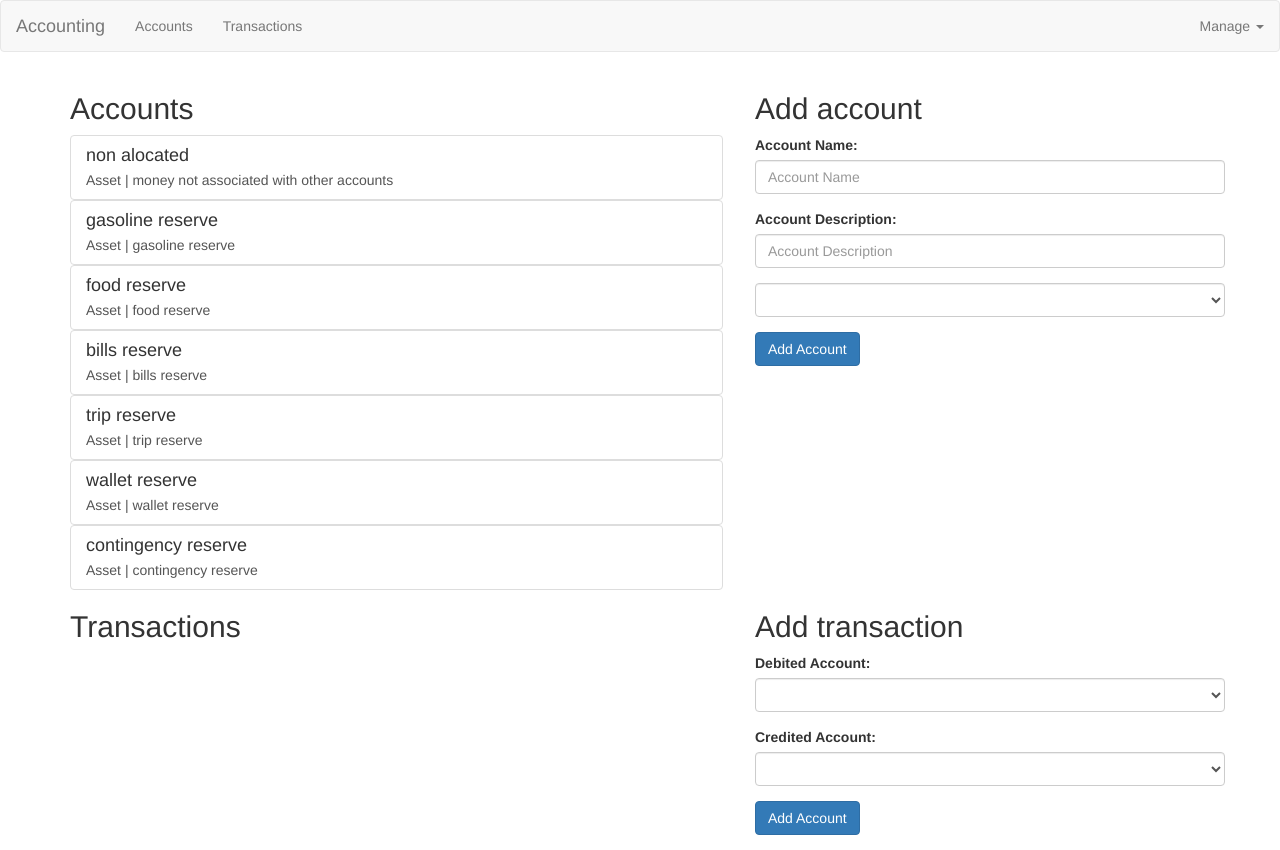
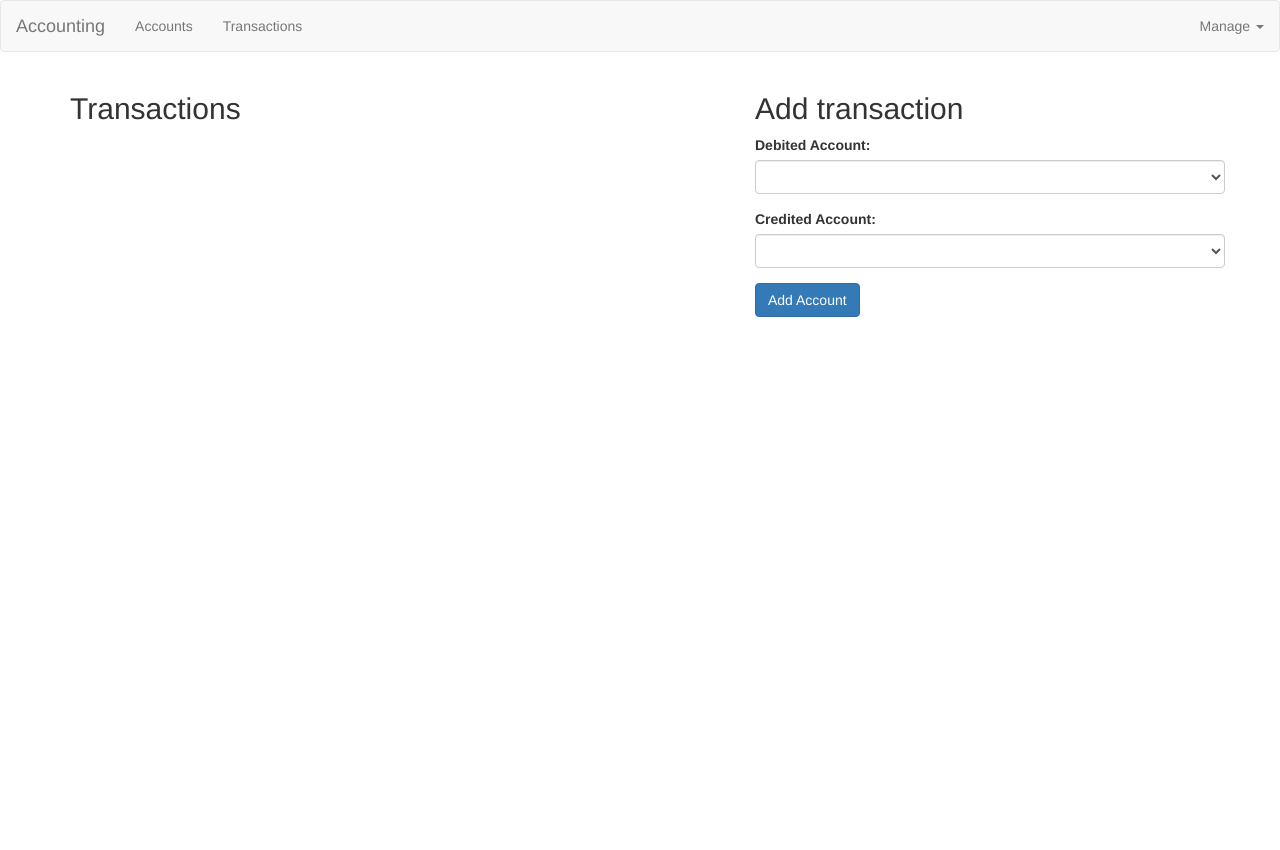
Before and after one commit to fferreira12/AccountingAngular, an Angular app in the folder accounting-angular/: page /transaction in a window 1280 px wide. After the commit the page ends 800 px from the top, so only its background shows below. Built offline with nearby package versions, Linux system fonts and the light colour scheme.

Commit message:
Adds basic routing

```diff
--- a/accounting-angular/src/app/app.component.html
+++ b/accounting-angular/src/app/app.component.html
@@ -3,9 +3,7 @@
 
 <div class="container">
     <div class="row">
-        <app-account-group></app-account-group>
-    </div>
-    <div class="row">
-        <app-transaction-group></app-transaction-group>
+        <router-outlet></router-outlet>
+        <!-- Routed views go here -->
     </div>
 </div>
--- a/accounting-angular/src/app/app.module.ts
+++ b/accounting-angular/src/app/app.module.ts
@@ -1,6 +1,7 @@
 import { BrowserModule } from '@angular/platform-browser';
 import { NgModule } from '@angular/core';
 import { FormsModule } from '@angular/forms';
+import { RouterModule, Routes } from '@angular/router';
 
 import { AppComponent } from './app.component';
 import { AddTransactionComponent } from './transaction/add-transaction/add-transaction.component';
@@ -12,6 +13,16 @@ import { AccountGroupComponent } from './account/account-group/account-group.com
 import { TransactionGroupComponent } from './transaction/transaction-group/transaction-group.component';
 import { AccountRowComponent } from './account/account-row/account-row.component';
 import { AccountService } from "./account/account.service";
+
+const appRoutes: Routes = [
+  { path: 'account', component: AccountGroupComponent },
+  { path: 'transaction', component: TransactionGroupComponent },
+  {
+    path: '',
+    redirectTo: '/account',
+    pathMatch: 'full'
+  },
+];
 
 @NgModule({
   declarations: [
@@ -27,7 +38,11 @@ import { AccountService } from "./account/account.service";
   ],
   imports: [
     BrowserModule,
-    FormsModule
+    FormsModule,
+    RouterModule.forRoot(
+      appRoutes,
+      { enableTracing: true } // <-- debugging purposes only
+    )
   ],
   providers: [AccountService],
   bootstrap: [AppComponent]
```
